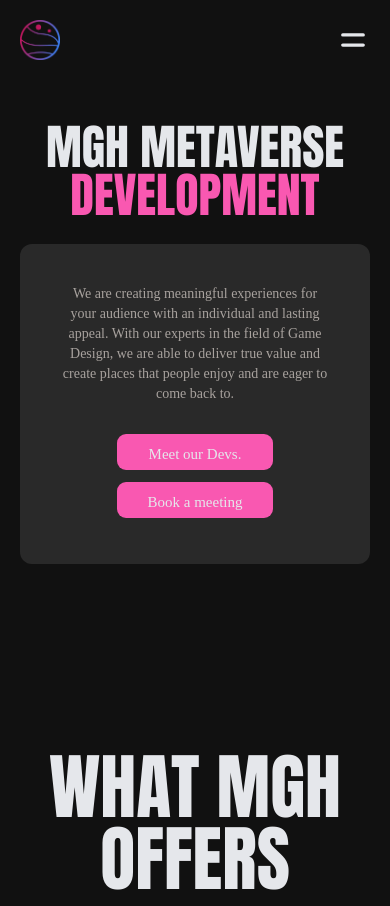
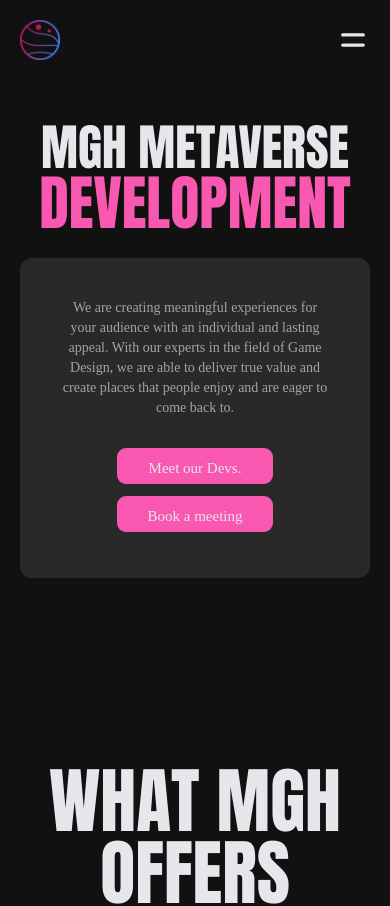
Before and after one commit to thehubdao/HUB-Website, a Next.js app: page /build in a window 390 px wide. Shown: the top 906 px of the page. Built offline with nearby package versions, Linux system fonts and the light colour scheme; a web font is replaced by a local one.

Commit message:
build view title responsive fixed

```diff
--- a/pages/build.tsx
+++ b/pages/build.tsx
@@ -24,9 +24,9 @@ const BuildPage: NextPage = () => {
                 <div className="flex flex-col items-center w-full 2xl:max-w-screen-3xl px-5 sm:px-15">
                     <div className="flex flex-col justify-between items-center lg:space-y-0 w-full mb-44">
 
-                        <h1 className="text-gray-200 font-normal max-w-full text-center xs:text-md sm:text-7xl md:text-17/2xl">
+                        <h1 className="text-gray-200 font-normal max-w-full text-center text-15/2xl sm:text-16/2xl md:text-17/2xl">
                             MGH METAVERSE
-                            <h1 className="text-pink-reco text-center pt-0 xs:text-6xl sm:text-8xl md:text-9xl">DEVELOPMENT </h1>
+                            <h1 className="text-pink-reco text-center pt-0 text-6xl sm:text-8xl md:text-9xl">DEVELOPMENT </h1>
                         </h1>
 
                         <div className="flex flex-col relative text-center p-10 items-center justify-center rounded-xl bg-[#292929] hover:scale-[1.02] transition duration-200 ease-linear border-transparent border-opacity-5 max-w-full sm:max-w-2xl text-stone-400">
--- a/tailwind.config.js
+++ b/tailwind.config.js
@@ -109,7 +109,9 @@ module.exports = {
       },
       fontSize: {
         xxs: "0.5rem",
-        "17/2xl": "6.69rem"
+        "15/2xl": "3.1rem",
+        "16/2xl": "5.0rem",
+        "17/2xl": "6.67rem"
       },
       transitionDuration: {
         2000: "2000ms",
```
